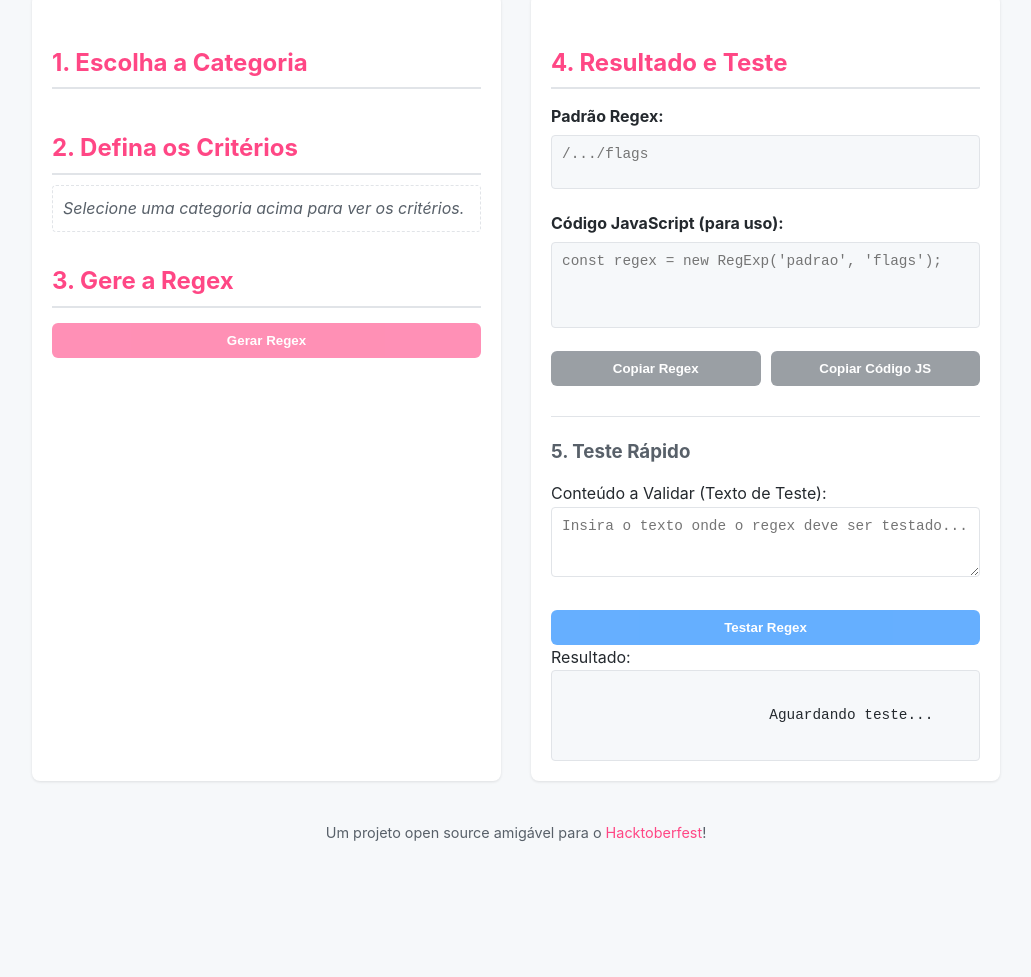
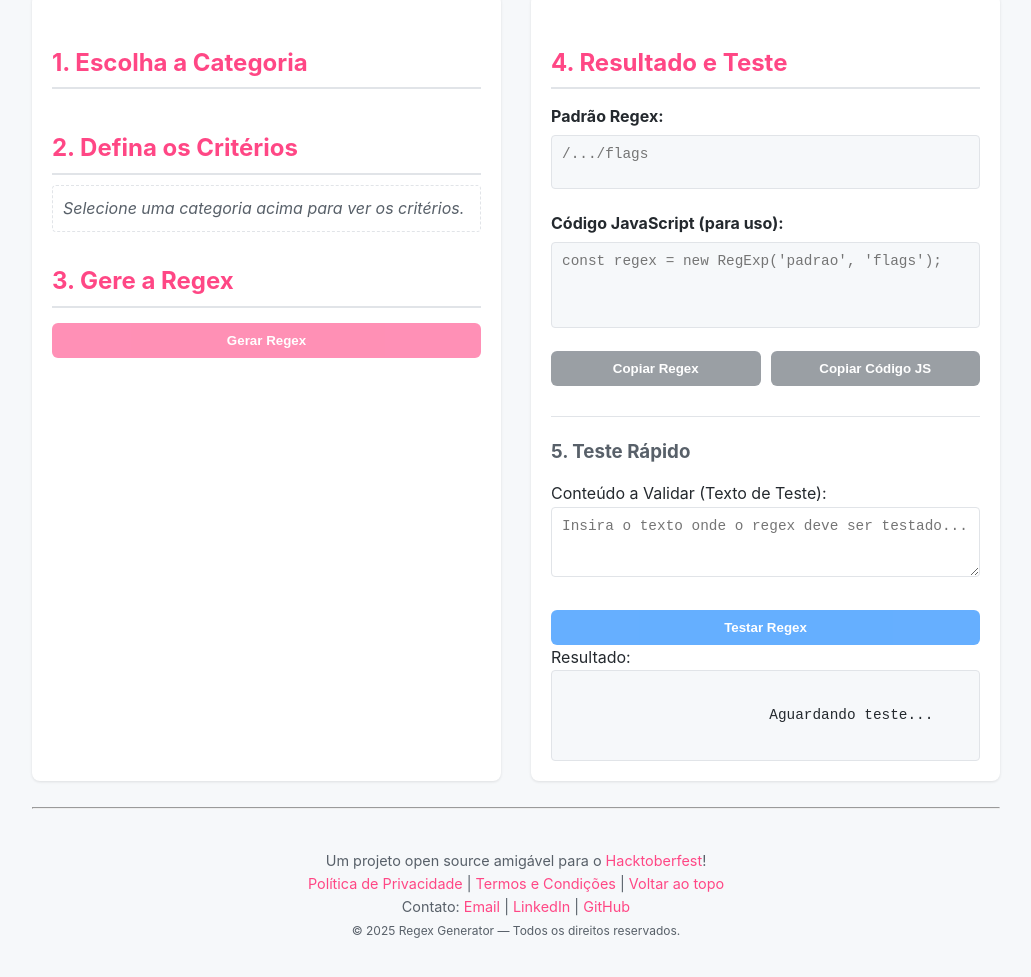
Before and after one commit to priscillatrevizan/regex-generator, a website: page index.html in a window 1280 px wide. Shown: the part 153-1130 px from the top of the page, without its empty margins (124-1155 px from the left). Before the commit the page ends 1037 px from the top, so only its background shows below. Drawn offline with Linux system fonts and the light colour scheme.

Commit message:
solved issue #31:added standard footer

```diff
--- a/index.html
+++ b/index.html
@@ -64,10 +64,35 @@
         </main>
             </section>
         </main>
+        <br>
+  <hr style="color: rgb(198, 194, 194);">
 
-        <footer class="footer">
-            <p>Um projeto open source amigável para o <a href="https://hacktoberfest.com/" target="_blank">Hacktoberfest</a>!</p>
+        <footer class="footer" id="site-footer">
+            <div class="footer-inner">
+                <p>Um projeto open source amigável para o <a href="https://hacktoberfest.com/" target="_blank" rel="noopener">Hacktoberfest</a>!</p>
+
+                <nav class="footer-nav" aria-label="Rodapé">
+                    <a href="/privacy.html" target="_blank" rel="noopener">Política de Privacidade</a>
+                    <span class="sep">|</span>
+                    <a href="/terms.html" target="_blank" rel="noopener">Termos e Condições</a>
+                    <span class="sep">|</span>
+                    <a href="#" onclick="window.scrollTo({top:0, behavior:'smooth'}); return false;">Voltar ao topo</a>
+                </nav>
+
+                <div class="footer-contact" aria-label="Contato">
+                    <span>Contato:</span>
+                    <a href="#">Email</a>
+                    <span class="sep">|</span>
+                    <a href="#" target="_blank" rel="noopener">LinkedIn</a>
+                    <span class="sep">|</span>
+                    <a href="https://github.com/priscillatrevizan/regex-generator" target="_blank" rel="noopener">GitHub</a>
+                </div>
+
+                <small class="copyright">© 2025 Regex Generator — Todos os direitos reservados.</small>
+            </div>
         </footer>
+
+
     </div>
 
     <script type="module" src="src/controller/appController.js"></script>
```
